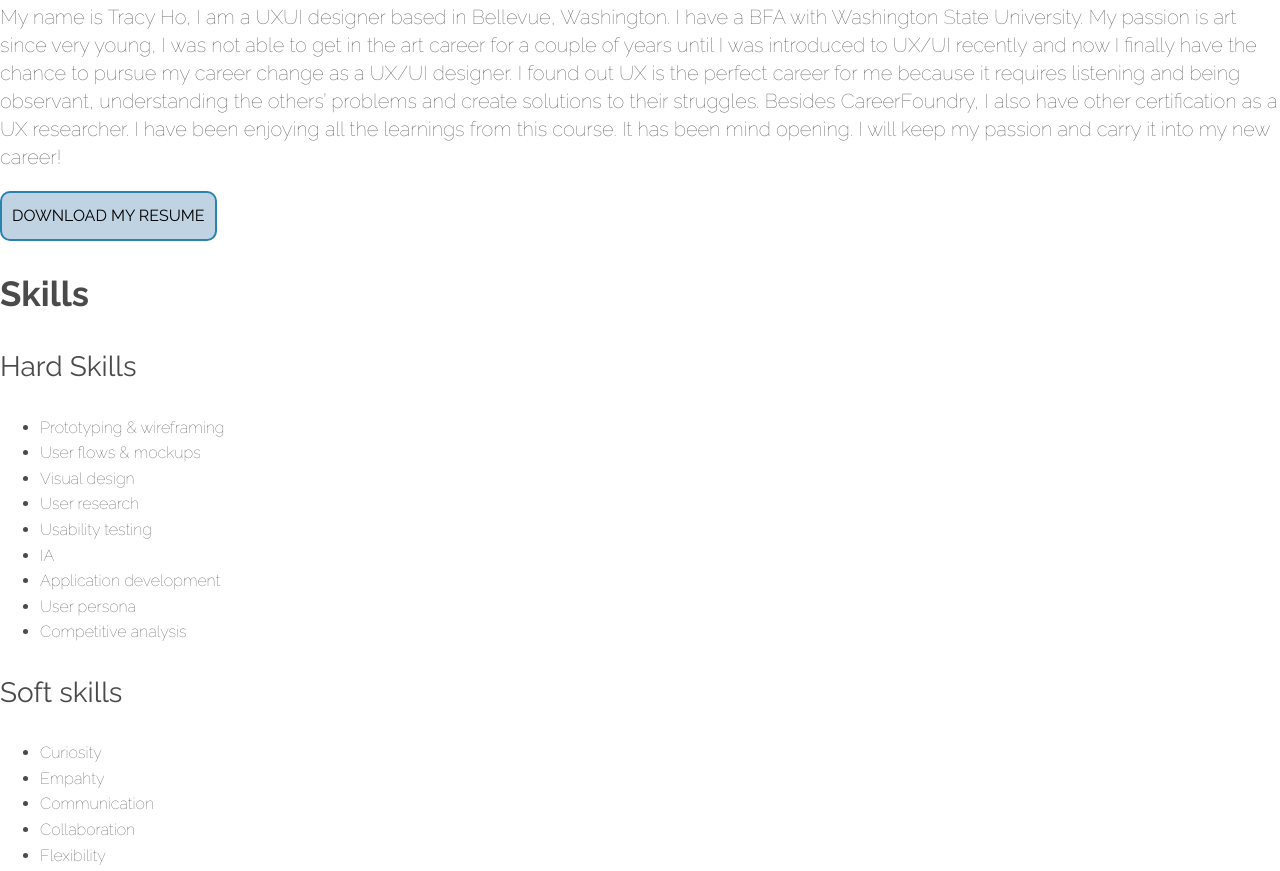
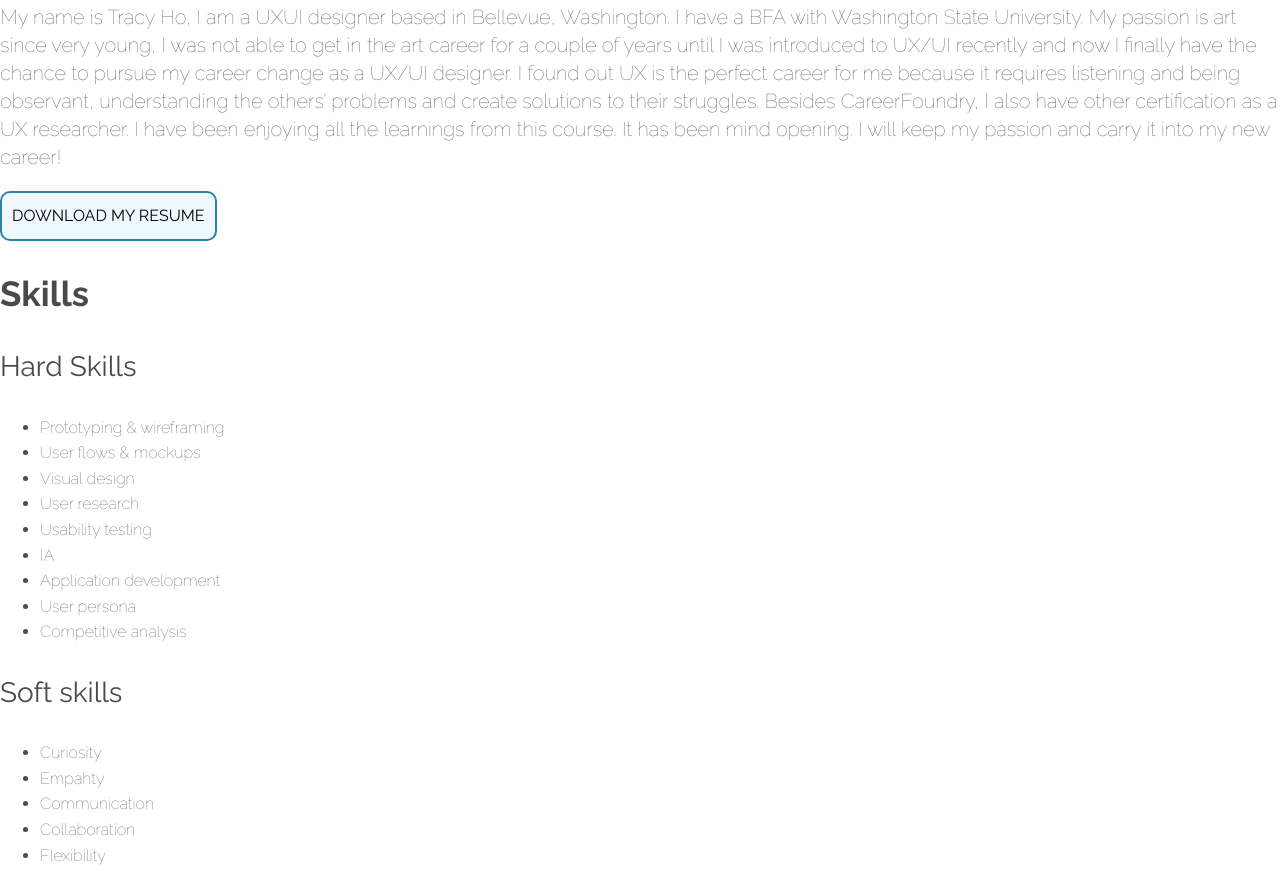
Before and after one commit to chuisum/Tracys-Portfolio, a plain HTML site: page about.html in a window 1280 px wide. Shown: the part 2747-3618 px from the top of the page. Drawn offline with Linux system fonts and the light colour scheme.

Commit message:
Update style.css

```diff
--- a/css/style.css
+++ b/css/style.css
@@ -86,7 +86,7 @@ a:active { /* selected link */
 
 .button {
   display: inline-block; /* since the <a> tag is inline by default, we need to change this to inline-block, but more on this in the next exercise */
-  background-color: #bfd3e3;
+  background-color: #f0f8ff;
   color: #000000; /* needed to override the default link color */
   font-weight: 400;
   padding: 10px;
@@ -106,19 +106,19 @@ a:active { /* selected link */
 }
 
 .button.contact {
-  background-color: bfd3e3;
+  background-color: #f0f8ff;
   color: #000000;
   text-transform: uppercase;
   border: 2px solid #2a83ac;
 }
 
 .button.contact:hover {
-  background-color: #bfd3e3;
+  background-color: #f0f8ff;
   color: #000000;
 }
 
 .button.resume {
-  background-color:  #bfd3e3;
+  background-color:  #f0f8ff;
   color: #000000;
   text-transform: uppercase;
   border: 2px solid #2a83ac;
```
